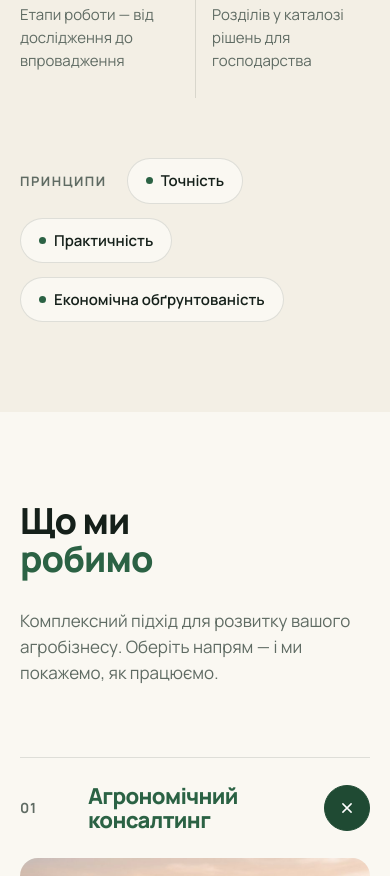
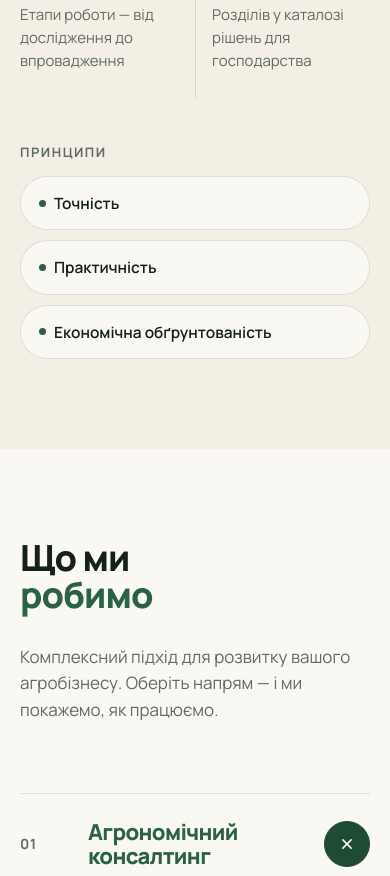
Before and after one commit to vladyslavchornyi21/dad-site, a plain HTML site: page design-4/index.html in a window 390 px wide. Shown: the part 1644-2520 px from the top of the page. Drawn offline with Linux system fonts and the light colour scheme.

Commit message:
Дизайн 4: принципи на мобільному рівним стовпчиком
Co-Authored-By: Claude Opus 5.5 <noreply@anthropic.com>
Claude-Session: https://claude.ai/code/session_015TDdWwquhreV6xiZsjfycr

```diff
--- a/design-4/index.html
+++ b/design-4/index.html
@@ -307,6 +307,9 @@
     .fact:nth-child(even){padding-left:16px;border-left:1px solid var(--line-l)}
     .fact:nth-child(n+3){border-top:1px solid var(--line-l)}
     .fact b{font-size:34px}
+    .principles{flex-direction:column;align-items:stretch;gap:10px;margin-top:44px}
+    .principles .lbl{margin:0 0 4px}
+    .principles .chip{width:100%;padding:14px 18px;font-size:15.5px}
     .svc-layout{grid-template-columns:1fr}
     .svc-media{display:none}
     .svc-item button{grid-template-columns:44px 1fr 46px;padding:26px 0}
```
